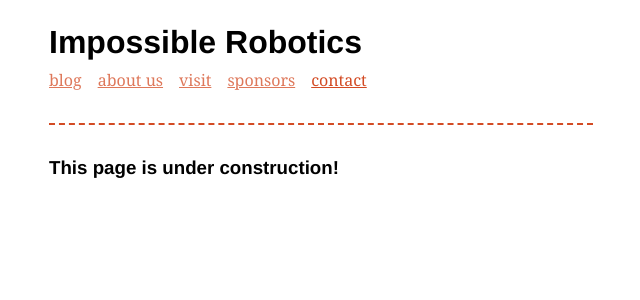
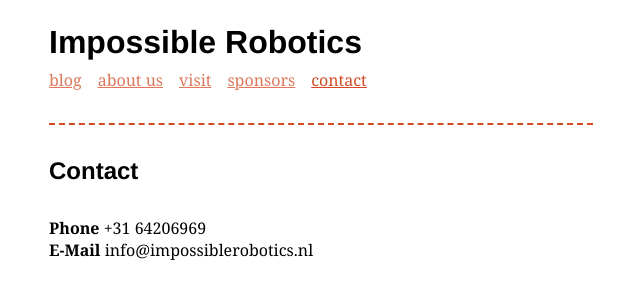
Before and after one commit to Impossible-Robotics-5412/impossiblerobotics.nl, a SvelteKit app: page /contact in a window 1280 px wide. Shown: the top 300 px of the page, without its empty margins (319-959 px from the left). Built offline with nearby package versions, Linux system fonts and the light colour scheme.

Commit message:
Create basic contact page

```diff
--- a/src/routes/contact/+page.svelte
+++ b/src/routes/contact/+page.svelte
@@ -1,5 +1,20 @@
 <script lang="ts">
 </script>
 
-<!-- FIXME: Create page. -->
-<h3>This page is under construction!</h3>
+<h2>Contact</h2>
+
+<!-- FIXME: Update contact information -->
+<!-- FIXME: Design page -->
+<div>
+	<span>
+		<b>Phone</b>
+		+31 64206969
+	</span>
+</div>
+
+<div>
+	<span>
+		<b>E-Mail</b>
+		info@impossiblerobotics.nl
+	</span>
+</div>
```
Also changed, not shown: 13 other files (tests, documents, lock files or other folders).
